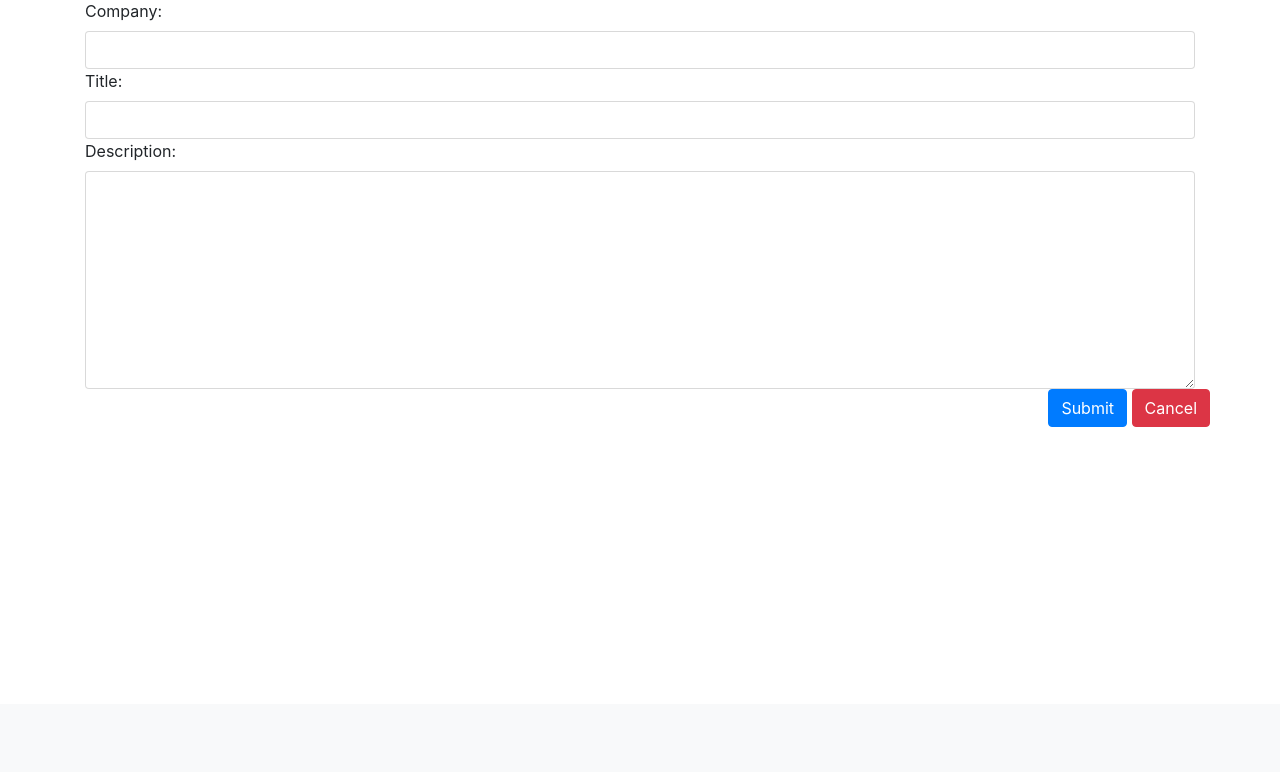
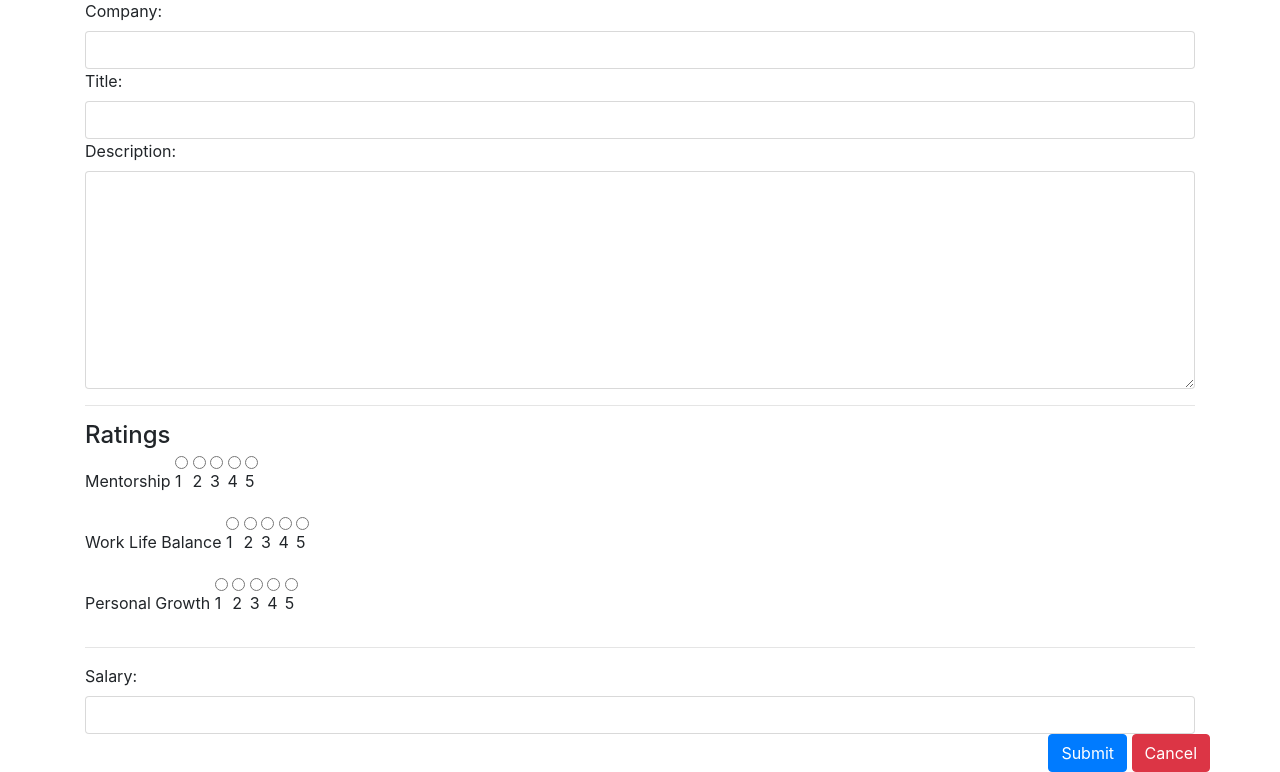
Before and after one commit to chinying/320-django, a Django app: a page that uses templates/reviews/new.html in a window 1280 px wide. Shown: the part 96-868 px from the top of the page. Before the commit the page ends 523 px from the top, so only its background shows below. Run offline with Django 3.2, Linux system fonts and the light colour scheme; some libraries are stand-ins or nearby versions.

Commit message:
ratings fields added for reviews

```diff
--- a/reviewsportal/forms.py
+++ b/reviewsportal/forms.py
@@ -21,9 +21,23 @@ class CompanyCreateForm(forms.ModelForm):
 
 
 class ReviewCreateForm(forms.Form):
+    rating_choices = (
+        ("1", "1"),
+        ("2", "2"),
+        ("3", "3"),
+        ("4", "4"),
+        ("5", "5"),
+    )
+
     company = forms.CharField(required=True, widget=forms.TextInput())
     title = forms.CharField(required=True)
     body = forms.CharField(widget=forms.Textarea, required=False)
+
+    mentorship = forms.ChoiceField(choices=rating_choices, widget=forms.RadioSelect)
+    work_life_balance = forms.ChoiceField(choices=rating_choices, widget=forms.RadioSelect)
+    personal_growth = forms.ChoiceField(choices=rating_choices, widget=forms.RadioSelect)
+
+    salary = forms.IntegerField(required=False)
 
     def __init__(self, *args, **kwargs):
         super(ReviewCreateForm, self).__init__(*args, **kwargs)
--- a/reviewsportal/views.py
+++ b/reviewsportal/views.py
@@ -59,5 +59,8 @@ class ReviewCreateView(FormView):
         company_name = cleaned_data.get("company")
         company, _ = Company.objects.get_or_create(name=company_name)
         Review.objects.create(author=self.request.user, company=company, title=cleaned_data.get("title"),
-            body=cleaned_data.get("body"))
+            body=cleaned_data.get("body"), mentorship_rating=cleaned_data.get("mentorship"),
+            work_life_balance_rating=cleaned_data.get("work_life_balance"),
+            personal_growth_rating=cleaned_data.get("personal_growth"),
+            salary=cleaned_data.get("salary"))
         return super(ReviewCreateView, self).form_valid(form)
--- a/templates/reviews/new.html
+++ b/templates/reviews/new.html
@@ -1,6 +1,7 @@
 {% extends "base.html" %}
 
 {% load staticfiles %}
+{% load widget_tweaks %}
 
 {% block title %}Company{% endblock %}
 
@@ -112,6 +113,59 @@
             </div>
         </div>
 
+        <hr />
+
+        <h4>Ratings</h4>
+        <div class="row">
+            <div class="col-sm-12 form-check form-check-inline">
+                <div class="form-check form-check-inline">
+                    Mentorship
+                    {% for radio in form.mentorship %}
+                        <label for="{{ radio.id_for_label }}">
+                            <span class="radio">{{ radio.tag }}</span>
+                            {{ radio.choice_label }}
+                        </label>
+                    {% endfor %}
+                </div>
+            </div>
+        </div>
+        <div class="row">
+            <div class="col-sm-12 form-check form-check-inline">
+                <div class="form-check form-check-inline">
+                    Work Life Balance
+                    {% for radio in form.work_life_balance %}
+                        <label for="{{ radio.id_for_label }}">
+                            <span class="radio">{{ radio.tag }}</span>
+                            {{ radio.choice_label }}
+                        </label>
+                    {% endfor %}
+                </div>
+            </div>
+        </div>
+        <div class="row">
+            <div class="col-sm-12">
+                <div class="form-check form-check-inline">
+                    Personal Growth
+                    {% for radio in form.personal_growth %}
+                        <label for="{{ radio.id_for_label }}">
+                            <span class="radio">{{ radio.tag }}</span>
+                            {{ radio.choice_label }}
+                        </label>
+                    {% endfor %}
+                </div>
+            </div>
+        </div>
+
+        <hr />
+
+        <div class="row">
+            <div class="col-sm-12">
+                <label for="form.salary.id_for_label">Salary: </label>
+                {{ form.salary }}
+                {% if form.salary.errors %}<p class="alert alert-danger" role="alert">{{ form.salary.errors|striptags }}</p>{% endif %}
+            </div>
+        </div>
+
         <div class="row justify-content-end">
             <div class="float-sm-right">
             <input type="submit" id="submit" class="btn btn-primary" value="Submit">
```
